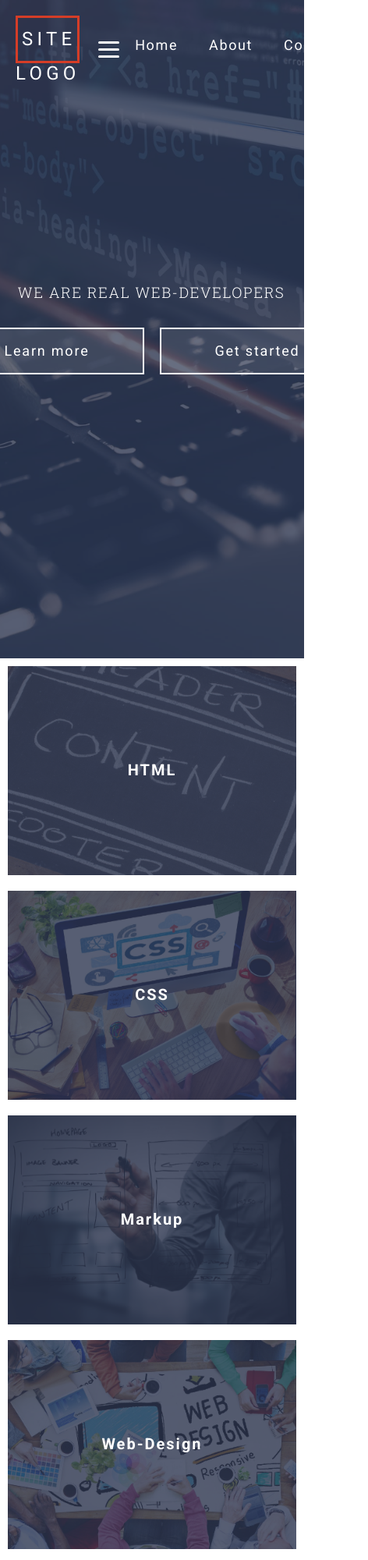
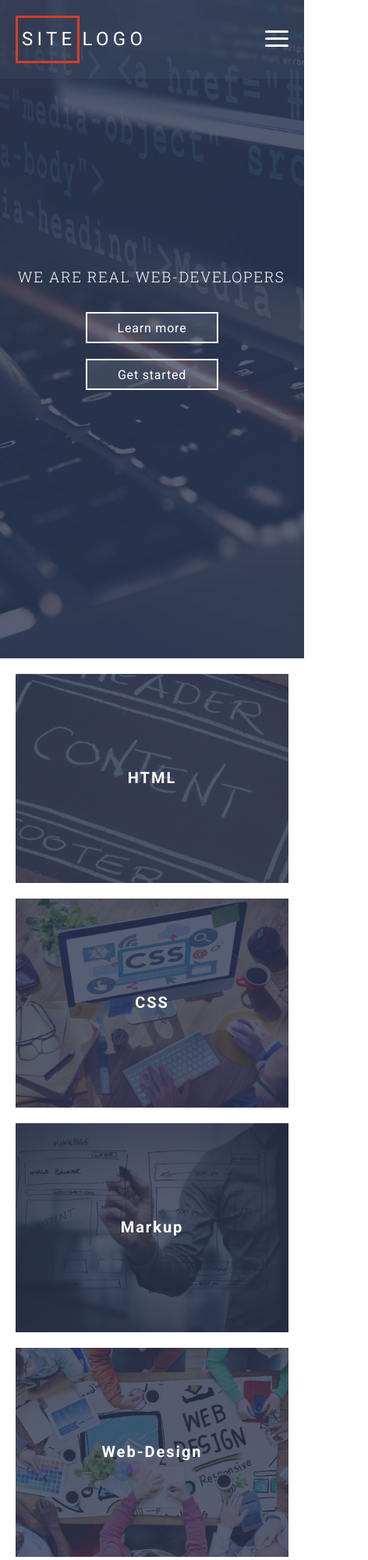
Before and after one commit to AndreiDiving/first-web-project, a website: page index.html in a window 390 px wide. Shown: the top 2000 px of the page at 78% size, 472 px wide, since content can reach past the window. Drawn offline with Linux system fonts and the light colour scheme.

Commit message:
finished header and skills

```diff
--- a/assets/js/main.js
+++ b/assets/js/main.js
@@ -1,5 +1,6 @@
 $(document).ready(function(){
-	$('#nav-icon2').click(function(){
-		$(this).toggleClass('open');
+	$('.header-navbar__btn').click(function(){
+    $(this).toggleClass('header-navbar__btn--active');
+    $('.header-navbar__list').fadeToggle(500);
 	});
 });
--- a/assets/scss/_common.scss
+++ b/assets/scss/_common.scss
@@ -45,22 +45,50 @@ input {}
 .btn-accent {
 
     display: block;
-    padding: 18px 20px;
-    font-size: 1.125rem;
+
+
     text-align: center;
     letter-spacing: 0.1em;
     transition: 0.5s;
 }
  .btn {
+
     border: 2px solid $color-light;
     background-color: rgba($color-light, 0.1);
-    min-width: 250px;
+
+    @include lg-min{
+        min-width: 250px;
+        height: 60px;
+        padding: 18px $gap;
+        font-size: 1.125rem;
+    }
+    @include lg-md {
+        min-width: 200px;
+        height: 50px;
+        padding: 14px $gap;
+    }
+    @include md {
+        min-width: 170px;
+        height: 40px;
+        padding: 10px $gap;
+        letter-spacing: 0.05em;
+    }
+
 }
 .btn-accent {
-
+    font-size: 1.125rem;
+    height: 60px;
+    padding: 18px $gap;
     border: 2px solid $color-primary;
     background-color: rgba($color-primary, 0.8);
-    min-width: 350px;
+
+
+    @include sm-min {
+        min-width: 350px;
+    }
+    @include sm {
+        width: 100%;
+    }
 }
 .btn:hover,
 .btn:focus {
--- a/assets/scss/_extends.scss
+++ b/assets/scss/_extends.scss
@@ -1,6 +1,6 @@
 %container {
     max-width: 1340px;
     margin: auto;
-    padding-left: 20px;
+    padding-left: $gap;
     padding-right: 0px;
 }
--- a/assets/scss/header/_header-content.scss
+++ b/assets/scss/header/_header-content.scss
@@ -28,10 +28,21 @@
    &__buttons {
       display: flex;
       justify-content: center;
-      padding-right: 20px;
+      padding-right: $gap;
+      @include sm {
+         flex-direction: column;
+         align-items: center;
+      }
 
       .btn:first-of-type {
-         margin-right: 20px;
+         @include sm-min {
+            margin-right: $gap;
+         }
+         @include sm {
+
+            margin-bottom: $gap;
+         }
+
       }
    }
    &__container {
--- a/assets/scss/header/_header-logo.scss
+++ b/assets/scss/header/_header-logo.scss
@@ -5,7 +5,7 @@
 
     &__link{
       display: block;
-      padding: 20px 20px 20px 0;
+      padding: $gap $gap $gap 0;
     }
 
     &__accent {
--- a/assets/scss/header/_header-menu.scss
+++ b/assets/scss/header/_header-menu.scss
@@ -2,11 +2,19 @@
   position: absolute;
   top: 0;
   width: 100%;
+  z-index: 1;
+
+  @include md {
+    background-color: rgba($color: $color-gray-dark, $alpha: 0.25);
+  }
+
+
 
   &__container {
     display: flex;
     align-items: center;
 
     @extend %container;
+    //grid-template-columns: auto 1fr;
   }
 }
--- a/assets/scss/header/_header-navbar.scss
+++ b/assets/scss/header/_header-navbar.scss
@@ -1,25 +1,131 @@
 
   .header-navbar {
-
     display: flex;
     justify-content: flex-end;
 
     &__btn {
-      display: none;
+      //display: none;
+      width: 30px;
+      height: 22.5px;
+      position: relative;
+      margin: $gap $gap;
+      transform: rotate(0deg);
+      transition: .5s ease-in-out;
+      cursor: pointer;
+
+      @include md-min {
+        display: none;
+      }
+
+      &-row {
+        display: block;
+        position: absolute;
+        height: 3px;
+        width: 50%;
+        background: $color-light;
+        opacity: 1;
+        transform: rotate(0deg);
+        transition: .25s ease-in-out;
+
+        &:nth-child(even) {
+          left: 50%;
+          border-radius: 0 3px 3px 0;
+        }
+
+        &:nth-child(odd) {
+          left:0px;
+          border-radius: 3px 0 0 3px;
+        }
+
+        &:nth-child(1),
+        &:nth-child(2) {
+          top: 0px;
+        }
+
+        &:nth-child(3),
+        &:nth-child(4) {
+          top: 9px;
+        }
+
+        &:nth-child(5),
+        &:nth-child(6) {
+          top: 18px;
+        }
+      }
+
+
+      &--active span {
+        &:nth-child(1),
+        &:nth-child(6) {
+          transform: rotate(45deg);
+        }
+
+        &:nth-child(2),
+        &:nth-child(5) {
+          transform: rotate(-45deg);
+        }
+
+        &:nth-child(1) {
+          left: 2.5px;
+          top: 3.5px;
+        }
+
+        &:nth-child(2) {
+          left: calc(50% - 1px);
+          top: 3.5px;
+        }
+
+        &:nth-child(3) {
+          left: -50%;
+          opacity: 0;
+        }
+
+        &:nth-child(4) {
+          left: 100%;
+          opacity: 0;
+        }
+
+        &:nth-child(5) {
+          left: 2.5px;
+          top: 14.5px;
+        }
+
+        &:nth-child(6) {
+          left: calc(50% - 1px);
+          top: 14.5px;
+        }
+      }
     }
 
     &__list {
-      display: flex;
-      list-style: none;
+
       margin: 0;
       padding: 0;
       width: 100%;
       /*display: grid;
       grid-template-columns: repeat(auto-fit, minmax(50px,max-content));*/
+
+      @include md-min {
+        display: flex;
+        list-style: none;
+      }
+
+      @include md {
+        width: auto;
+        list-style-type: none;
+        display: none;
+        text-align: right;
+        position: absolute;
+        top: 100%;
+        right: $gap;
+        background-color: rgba($color-gray-dark, 0.9);
+
+
+      }
     }
 
     &__item {
-      margin: 20px;
+      margin: 30px $gap ;
      }
 
     &__link {
@@ -38,86 +144,3 @@
       }
     }
   }
-
-
-
-  #nav-icon2 {
-    width: 30px;
-    height: 22.5px;
-    position: relative;
-    margin: 25px auto;
-    transform: rotate(0deg);
-    transition: .5s ease-in-out;
-    cursor: pointer;
-  }
-
-  #nav-icon2 span {
-    display: block;
-    position: absolute;
-    height: 3px;
-    width: 50%;
-    background: $color-light;
-    opacity: 1;
-    transform: rotate(0deg);
-    transition: .25s ease-in-out;
-  }
-
-  #nav-icon2 span:nth-child(even) {
-    left: 50%;
-    border-radius: 0 3px 3px 0;
-  }
-
-  #nav-icon2 span:nth-child(odd) {
-    left:0px;
-    border-radius: 3px 0 0 3px;
-  }
-
-  #nav-icon2 span:nth-child(1), #nav-icon2 span:nth-child(2) {
-    top: 0px;
-  }
-
-  #nav-icon2 span:nth-child(3), #nav-icon2 span:nth-child(4) {
-    top: 9px;
-  }
-
-  #nav-icon2 span:nth-child(5), #nav-icon2 span:nth-child(6) {
-    top: 18px;
-  }
-
-  #nav-icon2.open span:nth-child(1),#nav-icon2.open span:nth-child(6) {
-    transform: rotate(45deg);
-  }
-
-  #nav-icon2.open span:nth-child(2),#nav-icon2.open span:nth-child(5) {
-    transform: rotate(-45deg);
-  }
-
-  #nav-icon2.open span:nth-child(1) {
-    left: 2.5px;
-    top: 3.5px;
-  }
-
-  #nav-icon2.open span:nth-child(2) {
-    left: calc(50% - 5px);
-    top: 3.5px;
-  }
-
-  #nav-icon2.open span:nth-child(3) {
-    left: -50%;
-    opacity: 0;
-  }
-
-  #nav-icon2.open span:nth-child(4) {
-    left: 100%;
-    opacity: 0;
-  }
-
-  #nav-icon2.open span:nth-child(5) {
-    left: 2.5px;
-    top: 14.5px;
-  }
-
-  #nav-icon2.open span:nth-child(6) {
-    left: calc(50% - 5px);
-    top: 14.5px;
-  }
--- a/assets/scss/sections/section-skills/_skills.scss
+++ b/assets/scss/sections/section-skills/_skills.scss
@@ -1,17 +1,16 @@
 .skills {
+
+  @include sm-min {
     padding: $gap / 2;
     margin-bottom: $gap / 2 * 3;
+  }
 
-    @include sm-min {
+  @include sm {
     padding: $gap;
   }
 
-    @include sm {
-      padding: $gap / 2;
-    }
-
   &__container{
-      margin-bottom: 20px;
+    margin-bottom: $gap;
     display: grid;
 
 
--- a/index.html
+++ b/index.html
@@ -31,18 +31,11 @@
             <span class="header-navbar__btn-row"></span>
             <span class="header-navbar__btn-row"></span>
             <span class="header-navbar__btn-row"></span>
-
+            <span class="header-navbar__btn-row"></span>
+            <span class="header-navbar__btn-row"></span>
+            <span class="header-navbar__btn-row"></span>
           </div>
 
-
-          <div id="nav-icon2">
-            <span></span>
-            <span></span>
-            <span></span>
-            <span></span>
-            <span></span>
-            <span></span>
-          </div>
 
           <ul class="header-navbar__list">
             <li class="header-navbar__item">
```
Also changed, not shown: assets/css/style.css. Lines whose indentation alone changed are shown as unchanged.
